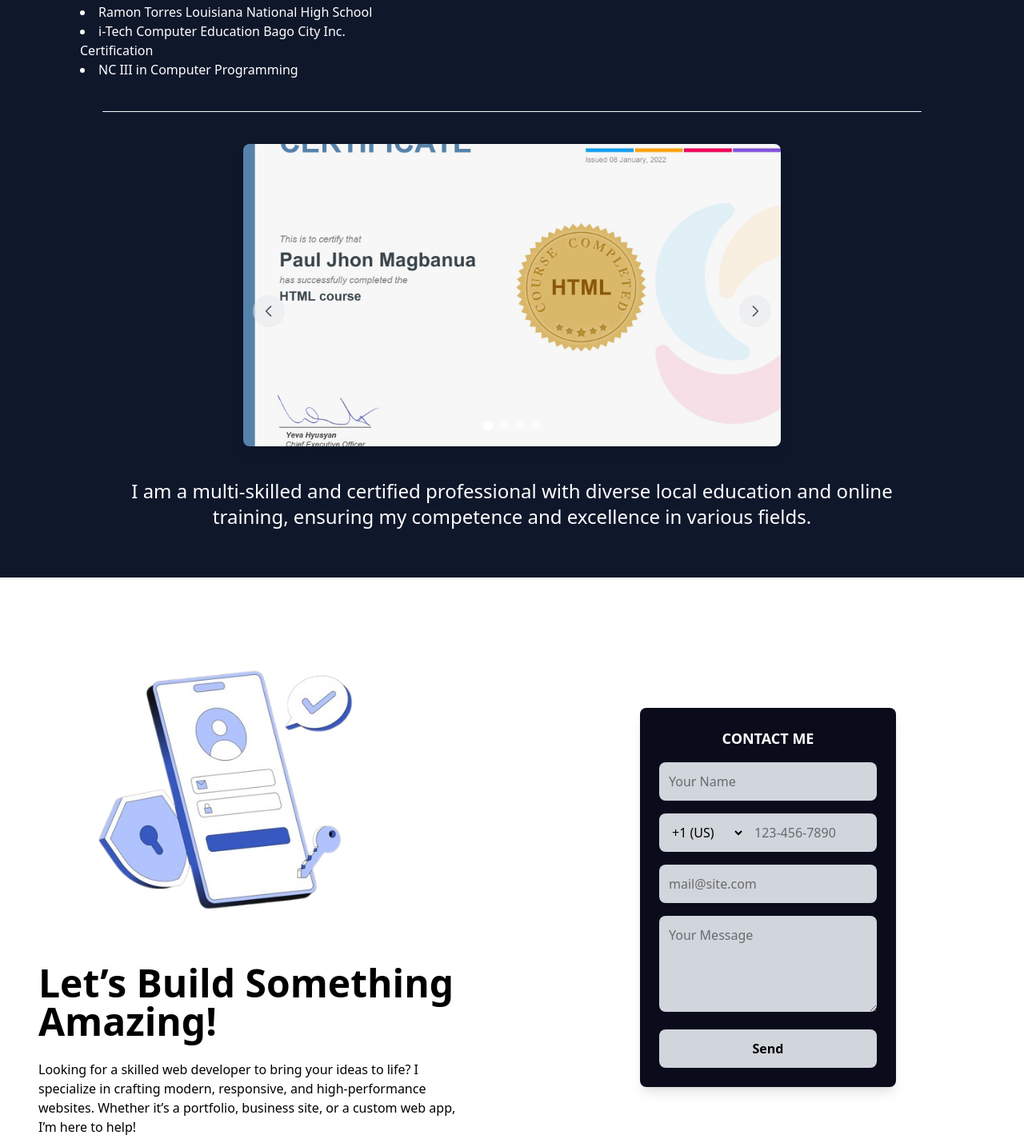
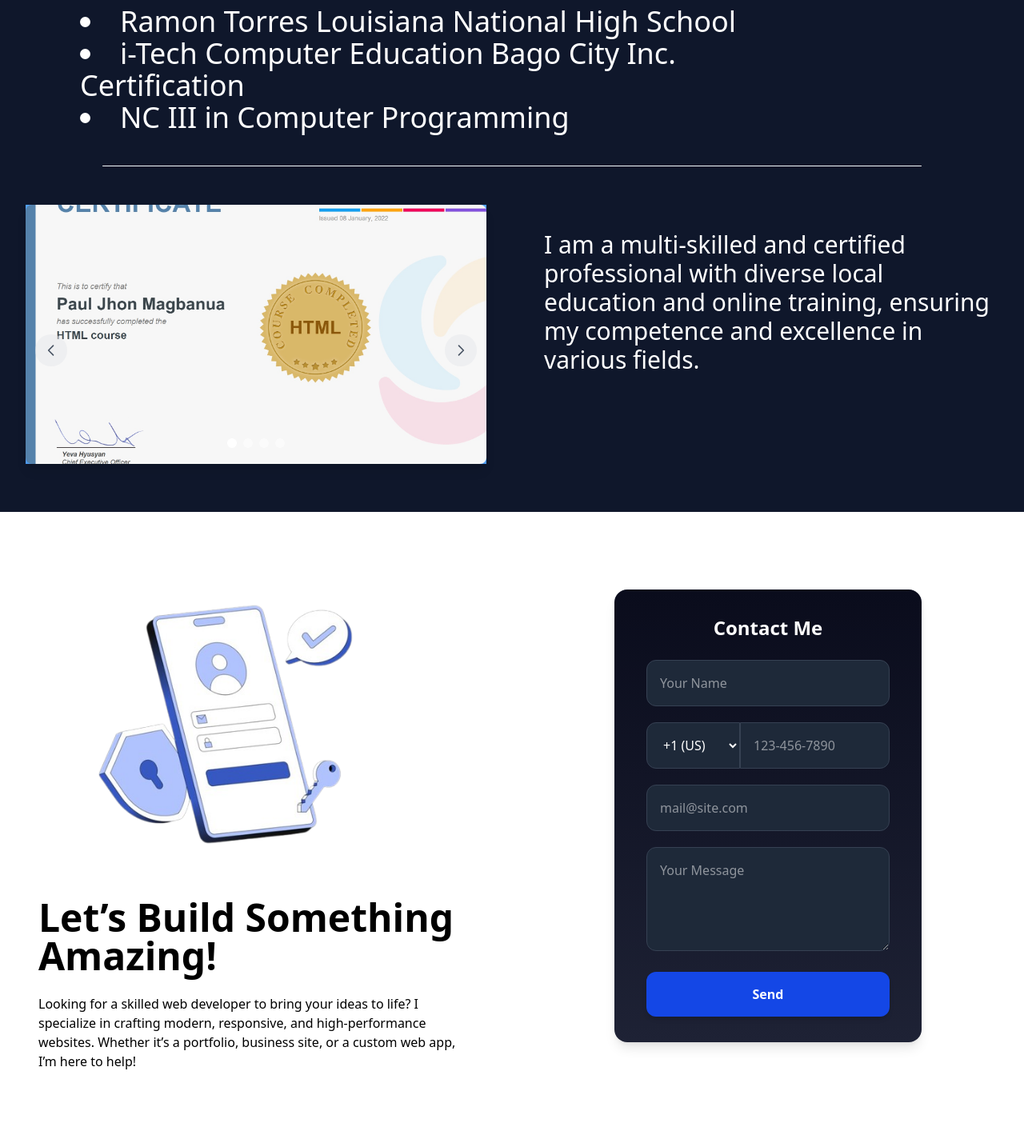
Before and after one commit to peps778/Portfolio-v3, a plain HTML site: page index.html in a window 1280 px wide. Shown: the part 2503-3927 px from the top of the page at 80% size. Drawn offline with nearby package versions, Linux system fonts and the light colour scheme.

Commit message:
change main

```diff
--- a/index.html
+++ b/index.html
@@ -6,6 +6,8 @@
     <meta name="viewport" content="width=device-width, initial-scale=1.0">
     <link rel="icon" href="/src/assets/logo.png" type="image/x-icon">
     <link rel="stylesheet" href="./src/custom.css">
+
+    <!-- SEO -->
 
     <script src="https://unpkg.com/@tailwindcss/browser@4"></script>
     <script src="./src/config.js"></script>
@@ -19,7 +21,7 @@
     <div class="max-w-screen-xl flex flex-wrap items-center justify-between mx-auto p-4">
       <a href="https://magbanua-pauljhon.website" class="flex items-center space-x-3 rtl:space-x-reverse">
         <img src="./src/assets/nav-bar-icon.png" class="h-8" alt="Flowbite Logo" />
-        <span class="self-center text-3xl font-semibold whitespace-nowrap dark:text-white">Paul Jhon Magbanua</span>
+        <span class="self-center max-sm:text-1xl sm:text-2xl md:text-3xl xl:text-3xl font-semibold whitespace-nowrap dark:text-white">Paul Jhon Magbanua</span>
       </a>
       <button data-collapse-toggle="navbar-default" type="button" class="inline-flex items-center p-2 w-10 h-10 justify-center text-sm text-gray-500 rounded-lg md:hidden hover:bg-gray-100 focus:outline-none focus:ring-2 focus:ring-gray-200 dark:text-gray-400 dark:hover:bg-gray-700 dark:focus:ring-gray-600" aria-controls="navbar-default" aria-expanded="false">
         <span class="sr-only">Open main menu</span>
@@ -205,11 +207,11 @@
     <!-- //////////////////EDUCATION SECTION///////////////////// -->
         <section id="fourthSection"  class="bg-slate-900 h-fit pb-15">
 
-            <h1 class="pt-10 ml-10 mb-5 text-3xl font-extrabold text-white">EDUCATION</h1>
+            <h1 class="pt-10 ml-10 mb-5 sm:text-3xl md:text-4xl xl:text-4xl font-extrabold text-white">EDUCATION</h1>
 
             <!-- container of education -->
-            <div class="mx-10">
-                <ul class="list-disc list-inside ml-15  text-white">
+            <div class="mx-10 max-sm:text-2xl sm:text-2xl md:text-2xl lg:text-4xl">
+                <ul class="list-disc list-inside ml-15 text-white">
                     <li>
                         Ramon Torres Louisiana National High School
                     </li>
@@ -228,9 +230,10 @@
             <!-- hr line -->
             <hr class="w-[80%] h-[0.5px] mx-auto mt-10 my-4 bg-slate-50 border-0 rounded-sm md:my-10 dark:bg-slate-50">
 
+<article class="grid max-sm:grid-cols-1 sm:grid-cols-1 md:grid-cols-2 xl:grid-cols-2">
 
   <!-- Pagination -->
-           <div class="max-w-2xl lg:mx-auto md:mx-auto sm:mx-10 max-sm:mx-15 md:mt-10">
+            <div class="bg-blue-400 w-[90%] mx-auto mt-2">
     <div id="default-carousel" class="relative rounded-lg overflow-hidden shadow-lg" data-carousel="static">
 
       <!-- Carousel Wrapper -->
@@ -280,12 +283,16 @@
     <script src="https://unpkg.com/flowbite@1.4.0/dist/flowbite.js"></script>
              </div>
 
-
-            <div class="mt-10 mx-30">
-                <p class="text-center text-white text-2xl">
+  <!-- Text Section -->
+            <div class="mt-10 mx-10">
+    <p class="max-sm:text-center sm:text-center md:text-center xl:text-left text-white max-sm:text-2xl sm:text-2xl md:text-3xl lg:text-3xl">
       I am a multi-skilled and certified professional with diverse local education and online training, ensuring my competence and excellence in various fields.
     </p>
   </div>
+
+</article>
+
+
 
     </section>
 
@@ -309,27 +316,34 @@
         </div>
         <div class=" flex items-center justify-center">
 
-            <div class="bg-[#0A0C1C] p-6 rounded-lg shadow-lg w-80 m-10">
+            <div class="bg-gradient-to-b from-[#0A0C1C] to-[#1E2235] w-full max-w-md sm:w-[95%] md:w-96 py-8 mb-10 px-6 sm:px-10 rounded-2xl shadow-lg">
+                <h2 class="text-white text-2xl font-bold text-center mb-6">Contact Me</h2>
 
-                <h2 class="text-white text-lg font-bold text-center mb-4">CONTACT ME</h2>
-                <form class="space-y-4" id="contactForm">
-                    <input id="nameField" type="text" placeholder="Your Name" class="w-full p-3 bg-gray-300 rounded-lg outline-none">
+                <form class="space-y-5" id="contactForm">
+                  <!-- Name Input -->
+                  <input id="nameField" type="text" placeholder="Your Name" class="w-full p-4 bg-gray-800 text-white rounded-xl outline-none border border-gray-700 focus:ring-2 focus:ring-[#cc906e]">
 
+                  <!-- Phone with Country Code -->
                   <div class="flex">
-                      <select id="countryCode" class="p-3 bg-gray-300 rounded-l-lg outline-none">
+                    <select id="countryCode" class="p-4 bg-gray-800 text-white rounded-l-xl outline-none border border-gray-700 focus:ring-2 focus:ring-[#cc906e]">
                       <option value="+1">+1 (US)</option>
                       <option value="+63">+63 (PH)</option>
                       <option value="+44">+44 (UK)</option>
                       <option value="+91">+91 (IN)</option>
                     </select>
-                      <input id="phoneField" type="tel" placeholder="123-456-7890" class="w-full p-3 bg-gray-300 rounded-r-lg outline-none">
+                    <input id="phoneField" type="tel" placeholder="123-456-7890" class="w-full p-4 bg-gray-800 text-white rounded-r-xl outline-none border border-gray-700 focus:ring-2 focus:ring-[#cc906e]">
                   </div>
 
-                    <input id="emailField" type="email" required placeholder="mail@site.com" class="input validator w-full p-3 bg-gray-300 rounded-lg outline-none">
-                    <textarea id="subjectField" placeholder="Your Message" rows="4" class="w-full p-3 bg-gray-300 rounded-lg outline-none"></textarea>
+                  <!-- Email Input -->
+                  <input id="emailField" type="email" required placeholder="mail@site.com" class="w-full p-4 bg-gray-800 text-white rounded-xl outline-none border border-gray-700 focus:ring-2 focus:ring-[#cc906e]">
 
-                    <button type="submit" class="w-full p-3 bg-gray-300 rounded-lg font-bold">Send</button>
+                  <!-- Message Input -->
+                  <textarea id="subjectField" placeholder="Your Message" rows="4" class="w-full p-4 bg-gray-800 text-white rounded-xl outline-none border border-gray-700 focus:ring-2 focus:ring-[#cc906e]"></textarea>
+
+                  <!-- Submit Button -->
+                  <button type="submit" class="w-full p-4 bg-blue-700 text-white font-bold rounded-xl shadow-md hover:bg-[#b37d5c] transition-all duration-300">Send</button>
                 </form>
+              </div>
 
             </div>
         </div>
```
Lines whose indentation alone changed are shown as unchanged.
